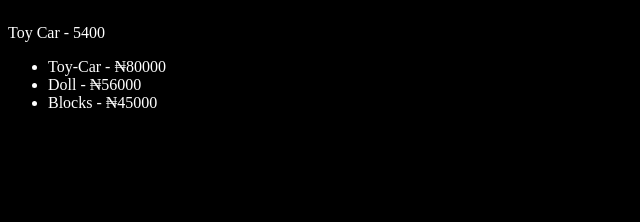
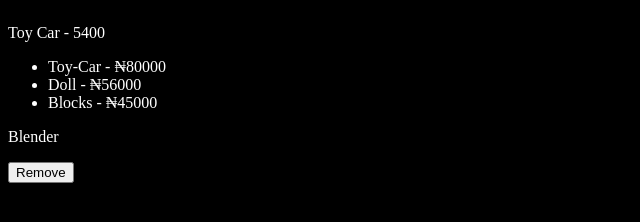
Before and after one commit to ibukun-ibukun/Coding-Lessons, a website: page HTMLFolder/DOM/index.html in a window 1280 px wide. Shown: the part 178-400 px from the top of the page, without its empty margins (0-640 px from the left). Drawn offline with Linux system fonts and the light colour scheme.

Commit message:
new files

```diff
--- a/HTMLFolder/DOM/index.html
+++ b/HTMLFolder/DOM/index.html
@@ -28,6 +28,11 @@
     </section>
 
     <ul id="card-list"></ul>
+    <div class="product-card">
+        <p>Blender</p>
+        <button onclick="removeCard(this)">Remove</button>
+    </div>
+
 
     <script src="script.js"></script>
 </body>
--- a/HTMLFolder/DOM/script.js
+++ b/HTMLFolder/DOM/script.js
@@ -45,3 +45,8 @@ addItemtoCart("Doll", "56000")
 addItemtoCart("Blocks", "45000")
 
 h1.remove()
+
+function removeCard(btn){
+    const card = btn.parentElement;
+    card.remove()
+}
```
